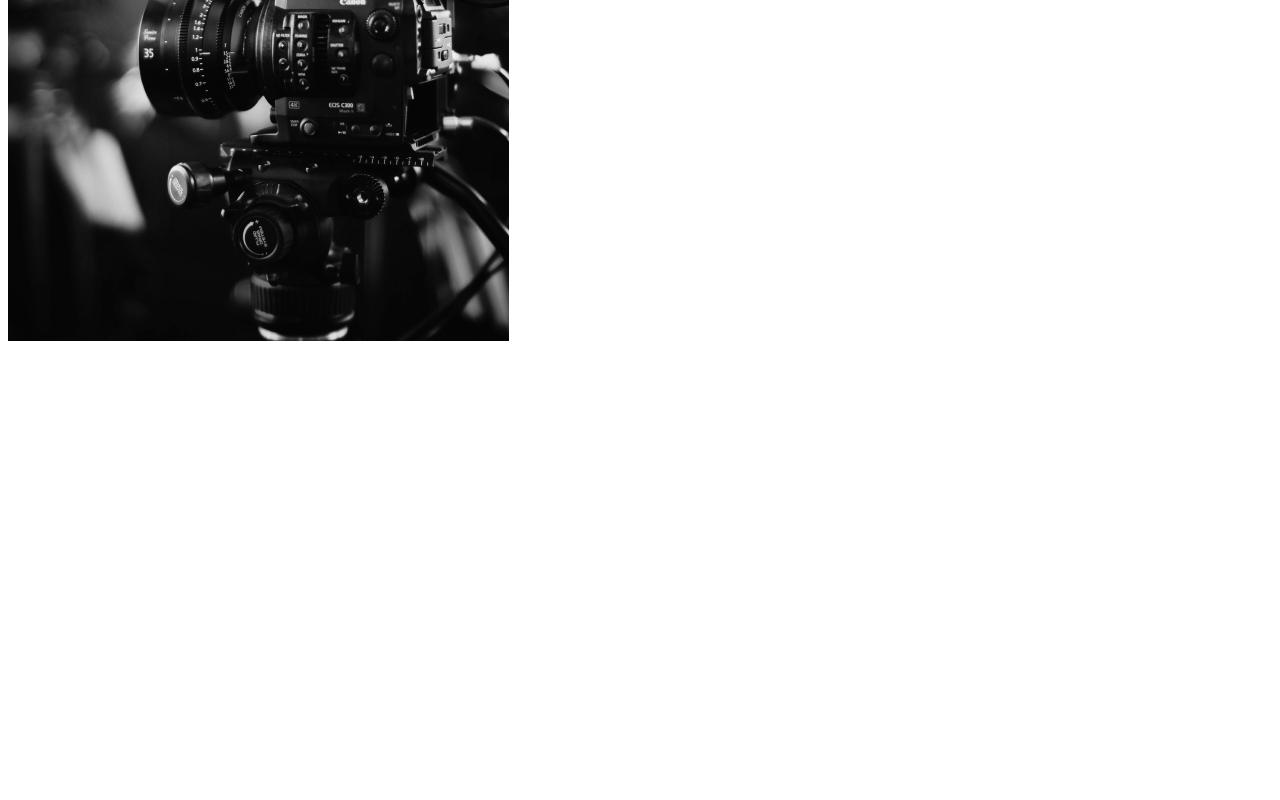
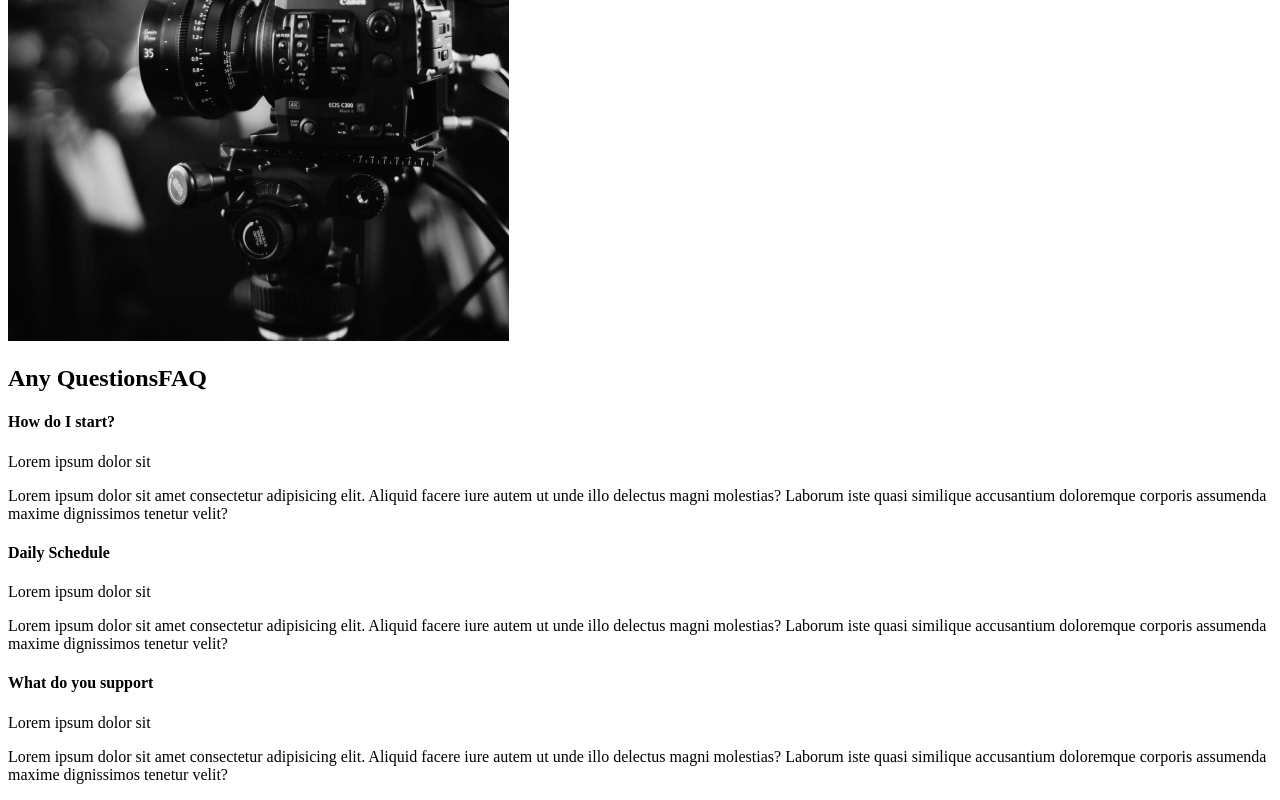
Before and after one commit to Uvacoder/reactJs-Porfolio, a React (Create React App) app: page / in a window 1280 px wide. Shown: the part 2041-2841 px from the top of the page. Before the commit the page ends 2394 px from the top, so only its background shows below. Built offline with nearby package versions, Linux system fonts and the light colour scheme.

Commit message:
Faq Section

```diff
--- /dev/null
+++ b/src/components/FaqSection.tsx
@@ -0,0 +1,51 @@
+import React from 'react';
+
+const FaqSection: React.FC = () => {
+  return (
+    <div className="faq">
+      <h2>
+        Any Questions
+        <span>FAQ</span>
+      </h2>
+      <div className="question">
+        <h4>How do I start?</h4>
+        <div className="answer">
+          <p>Lorem ipsum dolor sit</p>
+          <p>
+            Lorem ipsum dolor sit amet consectetur adipisicing elit. Aliquid
+            facere iure autem ut unde illo delectus magni molestias? Laborum
+            iste quasi similique accusantium doloremque corporis assumenda
+            maxime dignissimos tenetur velit?
+          </p>
+        </div>
+      </div>
+      <div className="question">
+        <h4>Daily Schedule</h4>
+        <div className="answer">
+          <p>Lorem ipsum dolor sit</p>
+          <p>
+            Lorem ipsum dolor sit amet consectetur adipisicing elit. Aliquid
+            facere iure autem ut unde illo delectus magni molestias? Laborum
+            iste quasi similique accusantium doloremque corporis assumenda
+            maxime dignissimos tenetur velit?
+          </p>
+        </div>
+      </div>
+
+      <div className="question">
+        <h4>What do you support</h4>
+        <div className="answer">
+          <p>Lorem ipsum dolor sit</p>
+          <p>
+            Lorem ipsum dolor sit amet consectetur adipisicing elit. Aliquid
+            facere iure autem ut unde illo delectus magni molestias? Laborum
+            iste quasi similique accusantium doloremque corporis assumenda
+            maxime dignissimos tenetur velit?
+          </p>
+        </div>
+      </div>
+    </div>
+  );
+};
+
+export default FaqSection;
--- a/src/pages/AboutUs.tsx
+++ b/src/pages/AboutUs.tsx
@@ -1,5 +1,6 @@
 import React from 'react';
 import AboutSecion from '../components/AboutSection';
+import FaqSection from '../components/FaqSection';
 import ServicesSection from '../components/ServicesSection';
 
 // import { Container } from './styles';
@@ -9,6 +10,7 @@
     <>
       <AboutSecion />
       <ServicesSection />
+      <FaqSection />
     </>
   );
 };
```
Also changed, not shown: 1 other file (tests, documents, lock files or other folders).
